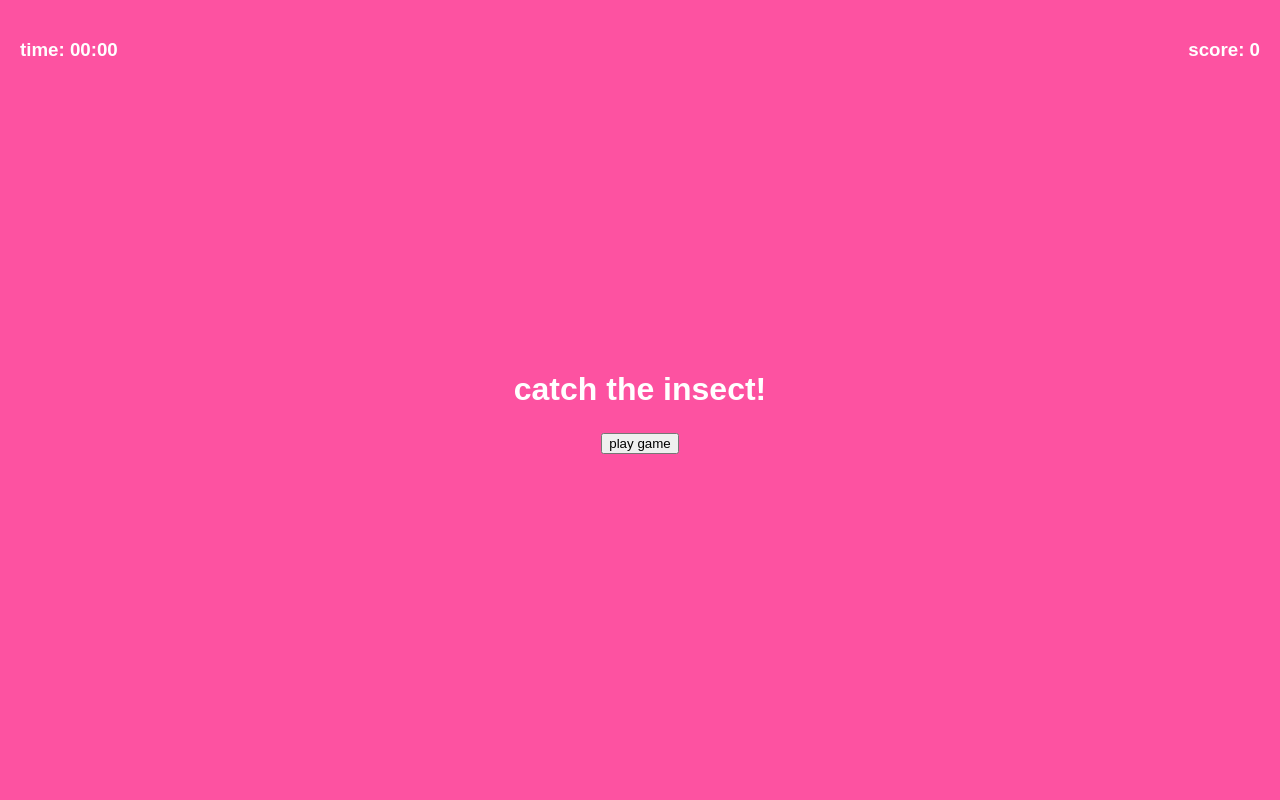
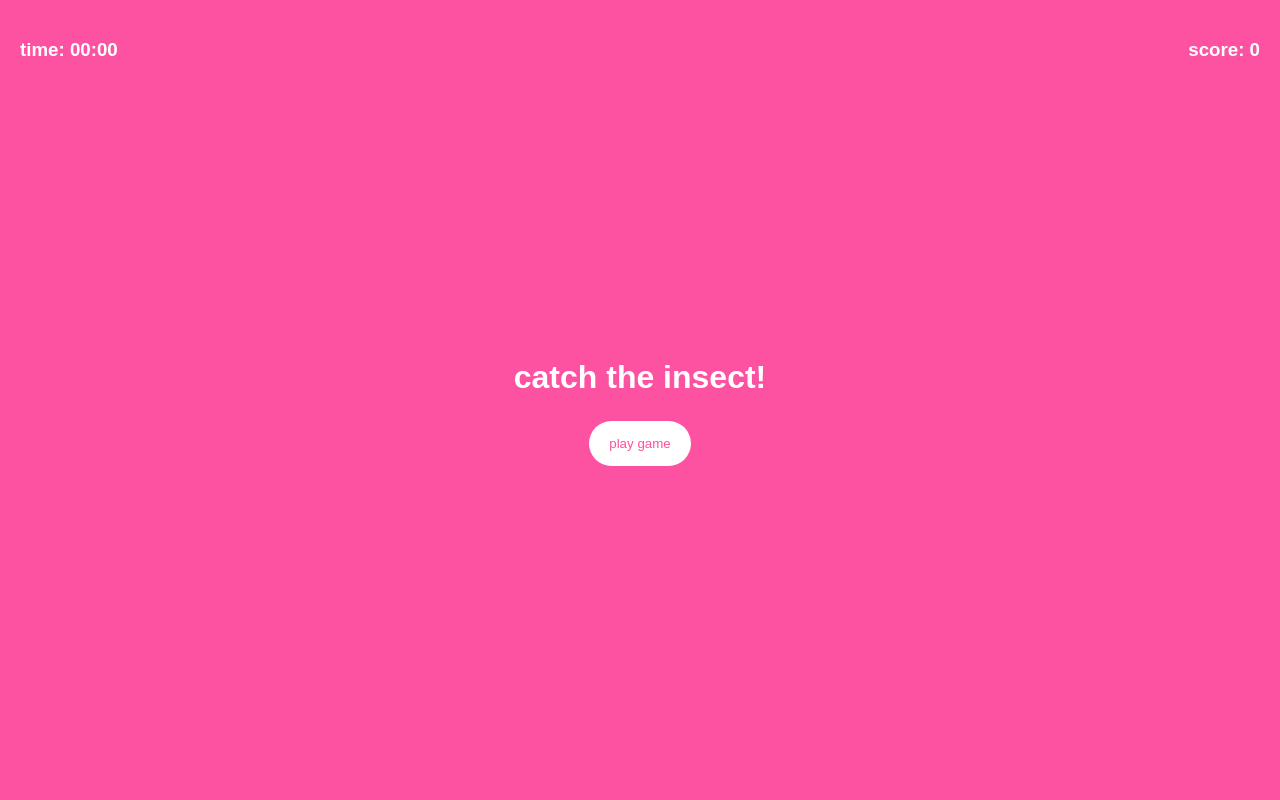
Before and after one commit to keanuuub/insectgame, a plain HTML site: page index.html in a window 1280 px wide. Shown: the top 800 px of the page. Drawn offline with Linux system fonts and the light colour scheme; a web font is replaced by a local one.

Commit message:
updated: '

```diff
--- a/styles.css
+++ b/styles.css
@@ -14,10 +14,12 @@ body {
   text-align: center;
 }
 
-#button
-
 .btn {
-  border: 0;
+  appearance: none;
+  -webkit-appearance: none;
+  outline: none;
+  display: inline-block;
+  border: none;
   background-color: #fff;
   color: #fd52a1;
   padding: 15px 20px;
```
